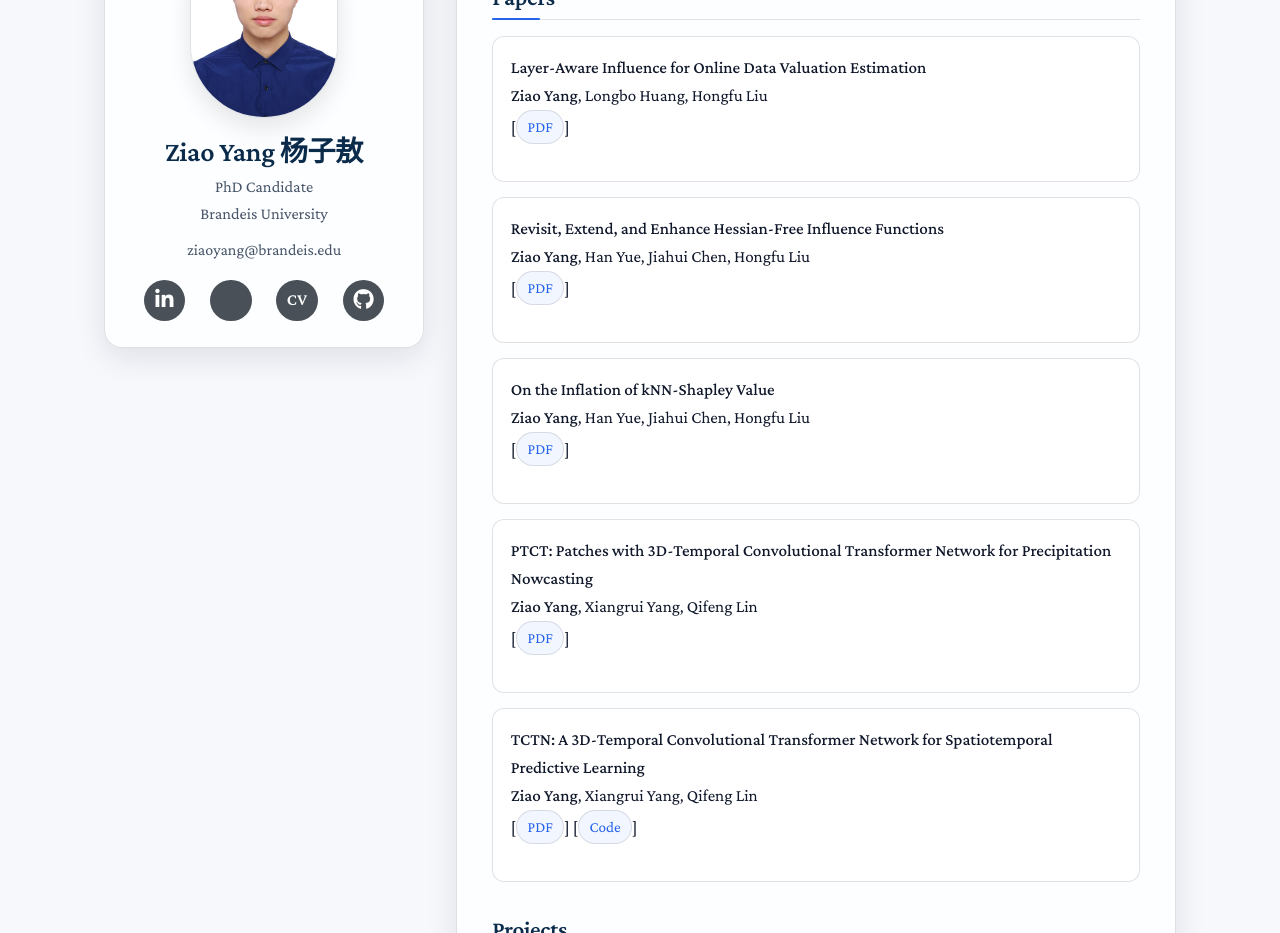
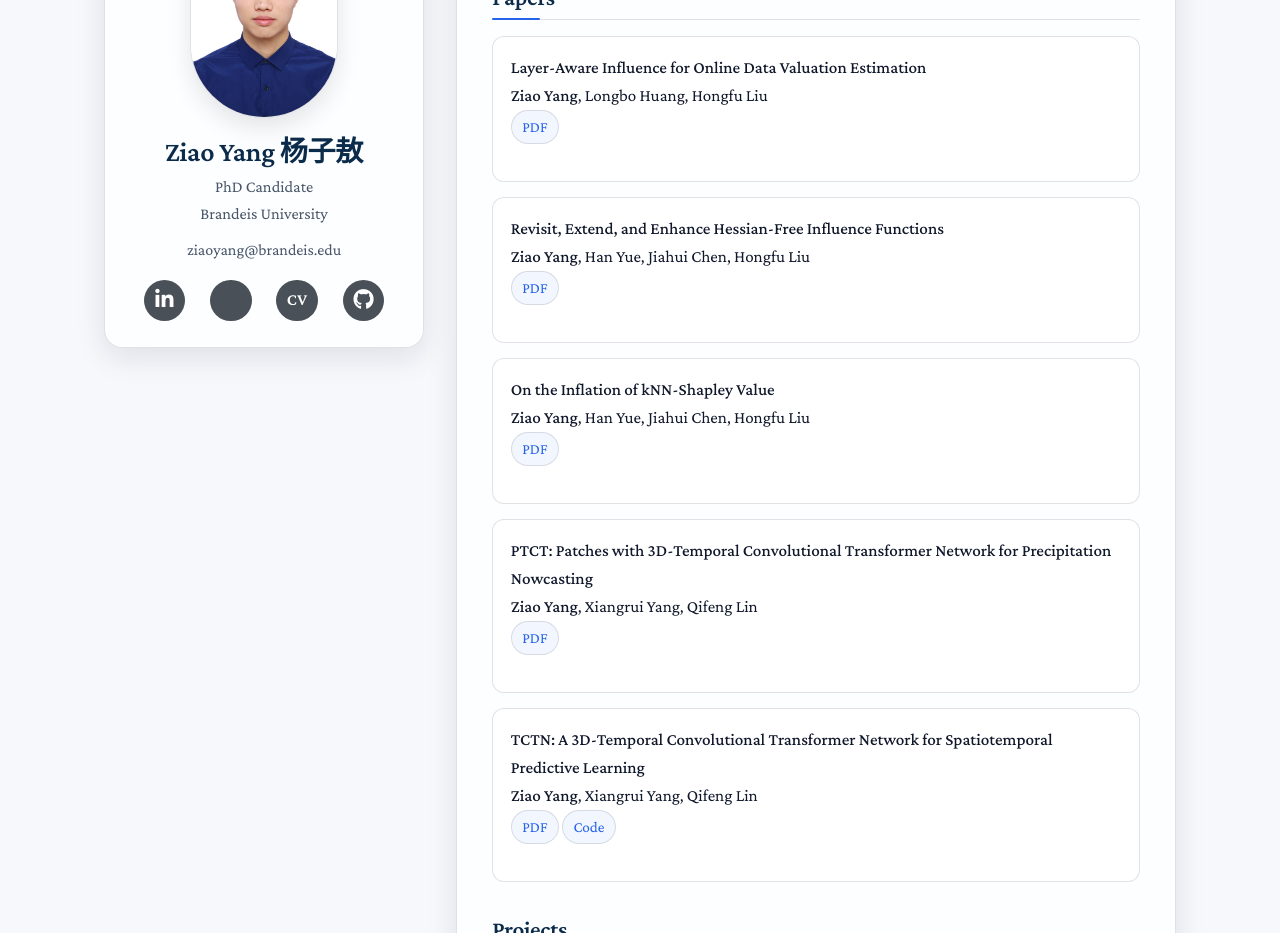
Before and after one commit to yangziao56/homepage, a Jekyll site: the page built from index.md, in a window 1280 px wide and 1400 px high, scrolled down 844 px. Shown: the part 143-1076 px from the top of the window. Built offline with Jekyll 4.4.1, drawn with Linux system fonts in a browser that asks for light colours; nearby versions of some CDN libraries; a style sheet for code colours, icons or effects is not loaded; our own code applies the rules of GitHub Pages for plain Markdown files.

Commit message:
Remove bracketed PDF links

```diff
--- a/index.md
+++ b/index.md
@@ -30,31 +30,31 @@ During these years, I had the opportunity to intern in industry and greatly enjo
   <br>
   **Ziao Yang**, Longbo Huang, Hongfu Liu
   <br>
-  [[PDF](https://arxiv.org/pdf/2510.16007.pdf)]
+  [PDF](https://arxiv.org/pdf/2510.16007.pdf)
 
 - **Revisit, Extend, and Enhance Hessian-Free Influence Functions**
   <br>
   **Ziao Yang**, Han Yue, Jiahui Chen, Hongfu Liu
   <br>
-  [[PDF](https://arxiv.org/pdf/2405.17490.pdf)]
+  [PDF](https://arxiv.org/pdf/2405.17490.pdf)
 
 - **On the Inflation of kNN-Shapley Value**
   <br>
   **Ziao Yang**, Han Yue, Jiahui Chen, Hongfu Liu
   <br>
-  [[PDF](https://arxiv.org/pdf/2405.17489.pdf)]
+  [PDF](https://arxiv.org/pdf/2405.17489.pdf)
 
 - **PTCT: Patches with 3D-Temporal Convolutional Transformer Network for Precipitation Nowcasting**
   <br>
   **Ziao Yang**, Xiangrui Yang, Qifeng Lin
   <br>
-  [[PDF](https://arxiv.org/pdf/2112.01085v2.pdf)]
+  [PDF](https://arxiv.org/pdf/2112.01085v2.pdf)
 
 - **TCTN: A 3D-Temporal Convolutional Transformer Network for Spatiotemporal Predictive Learning**
   <br>
   **Ziao Yang**, Xiangrui Yang, Qifeng Lin
   <br>
-  [[PDF](https://arxiv.org/pdf/2112.01085v1.pdf)] [[Code](https://github.com/yangziao56/TCTN-pytorch)]
+  [PDF](https://arxiv.org/pdf/2112.01085v1.pdf) [Code](https://github.com/yangziao56/TCTN-pytorch)
 
 ## Projects
 
```
